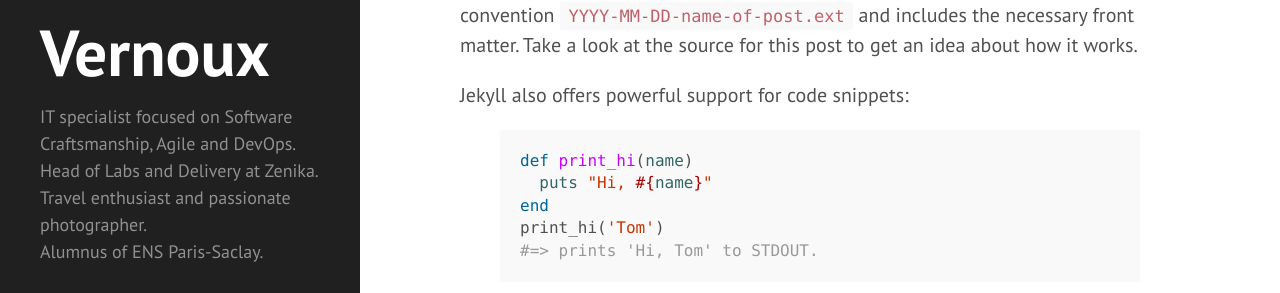
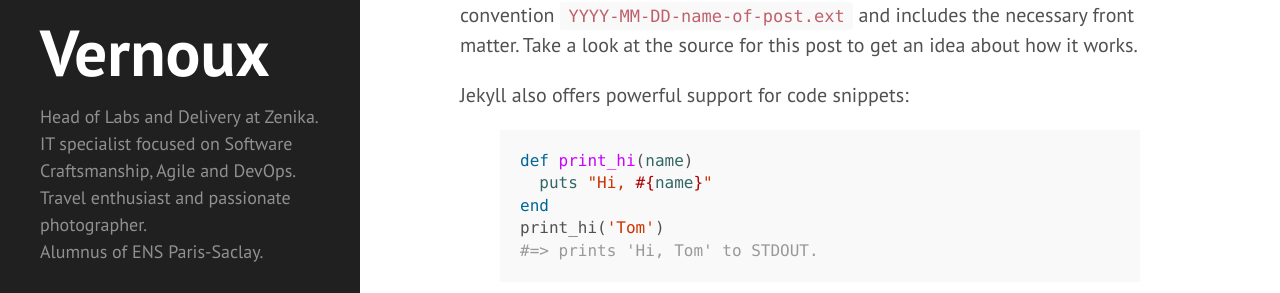
Before and after one commit to RomainVernoux/RomainVernoux.github.io, a Jekyll site: the page built from index.html, in a window 1280 px wide. Shown: the part 350-643 px from the top of the page. Built offline with Jekyll 4.4.1, drawn with Linux system fonts in a browser that asks for light colours; Markdown is read by kramdown in place of the engine named in the settings; the list of posts is cut into pages by our own code; some of the changed lines change nothing that is shown.

Commit message:
Update description

```diff
--- a/_config.yml
+++ b/_config.yml
@@ -10,8 +10,8 @@ permalink: pretty
 title: Romain Vernoux
 tagline: About me
 description: |
+  Head of Labs and Delivery at Zenika.<br>
   IT specialist focused on Software Craftsmanship, Agile and DevOps.<br>
-  Head of Labs and Delivery at Zenika.<br>
   Travel enthusiast and passionate photographer.<br>
   Alumnus of ENS Paris-Saclay.<br>
 url: ''
```
